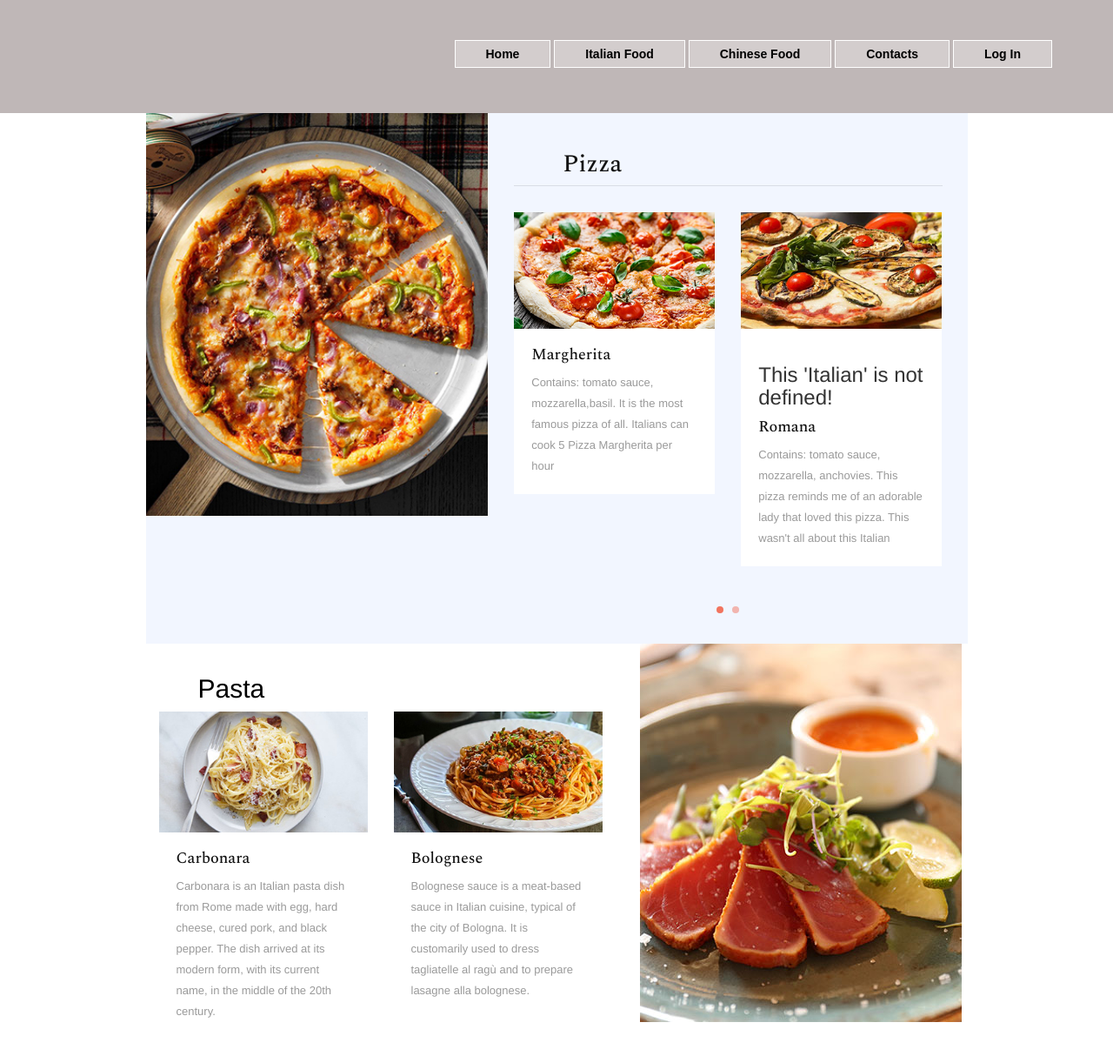
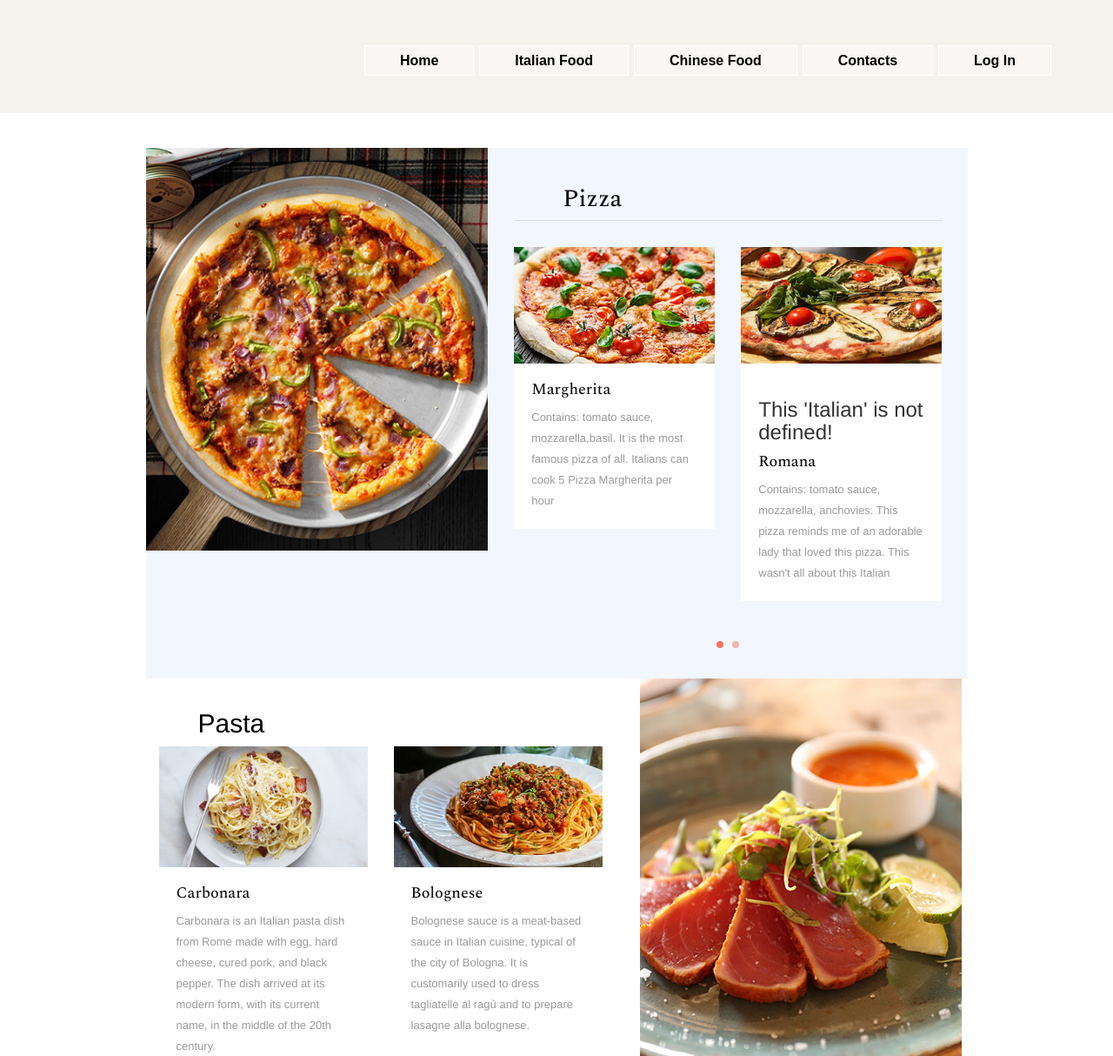
Before and after one commit to JetmirK/ProjektiPHP, a PHP site: page /italian.php in a window 1280 px wide. Shown: the top 1214 px of the page at 87% size. Run offline with PHP 8.4, Linux system fonts and the light colour scheme; some libraries are stand-ins or nearby versions.

Commit message:
Ndryshime
//

```diff
--- a/Italian/css/menu.css
+++ b/Italian/css/menu.css
@@ -1,29 +1,23 @@
-
 
 header{
-	background-color:#bfb7b7;
+	background:#f6f2ee;
     width: 100%;
     height:130px;
 
  }
 
-* {
-   padding: 0;
-   margin: 0;
-
-
-  }
 
 
 header nav{
 
-  display: inline;
+ display: inline;
 
  position: relative;
 
  float: right;
 
  margin: 0.7em 5em 3em 3em;
+
 }
 
 h2 {
@@ -31,9 +25,9 @@ h2 {
 
 	padding-left:2em;
 
- color: black;
+    color: black;
 
-  text-align: left;
+    text-align: left;
 }
 
 
@@ -41,21 +35,23 @@ header ul{
     list-style-type: none;
 
    margin:0em 0 ;
+    margin-top:7px;
 
 padding:3em 0 0 0.2em;
 }
 
 header li{
 
- display: inline;
-
+  display: inline;
+  font-size:16px;
+  margin:1px;
   padding: 0.5em 2em;
 
   font-family: sans-serif;
 
    font-weight: bold;
 
-border: solid 1px #ffffff;
+   border: solid 1px #ffffff;
 
 	background-color: rgba(255, 255, 255, 0.3);
 
--- a/contact.css
+++ b/contact.css
@@ -1,6 +1,6 @@
 body{
    font-family: Verdana, Arial, sans-serif;
-     background-image: url("ph1.jpg"); /* The image used */
+     background-image: url("12.jpg"); /* The image used */
      background-color: #cccccc;          /* Used if the image is unavailable */
 
      background-attachment: fixed;
@@ -12,7 +12,7 @@ body{
 
 
 header{
-	background-color:#bfb7b7;
+	background:url(11.jpg);
     width: 100%;
     height:130px;
 
@@ -32,7 +32,7 @@ header nav{
 
  position: relative;
 
- float: left;
+ float: right;
 
  margin: 0.7em 5em 3em 3em;
 }
--- a/italian.php
+++ b/italian.php
@@ -41,7 +41,7 @@ setcookie($cookie_name, $cookie_value, time() + (86400 * 30), "/");
 
 
 
-
+   <br><br>
 
 
 
```
Also changed, not shown: contacts.php (+2 -5 lines), home.php (+12 -23 lines), stili.css (+8 -7 lines), 11.jpg (added), 12.jpg (added), images/albanian.jpg, images/american.jpg (added), images/american.png (deleted), images/italian.jpg (added), images/ph5.jpg (renamed from ph5.jpg), images/sunrise.png (deleted), images/sunset.jpg (deleted), map.png (deleted), ph1.jpg (deleted), 1 more files.
